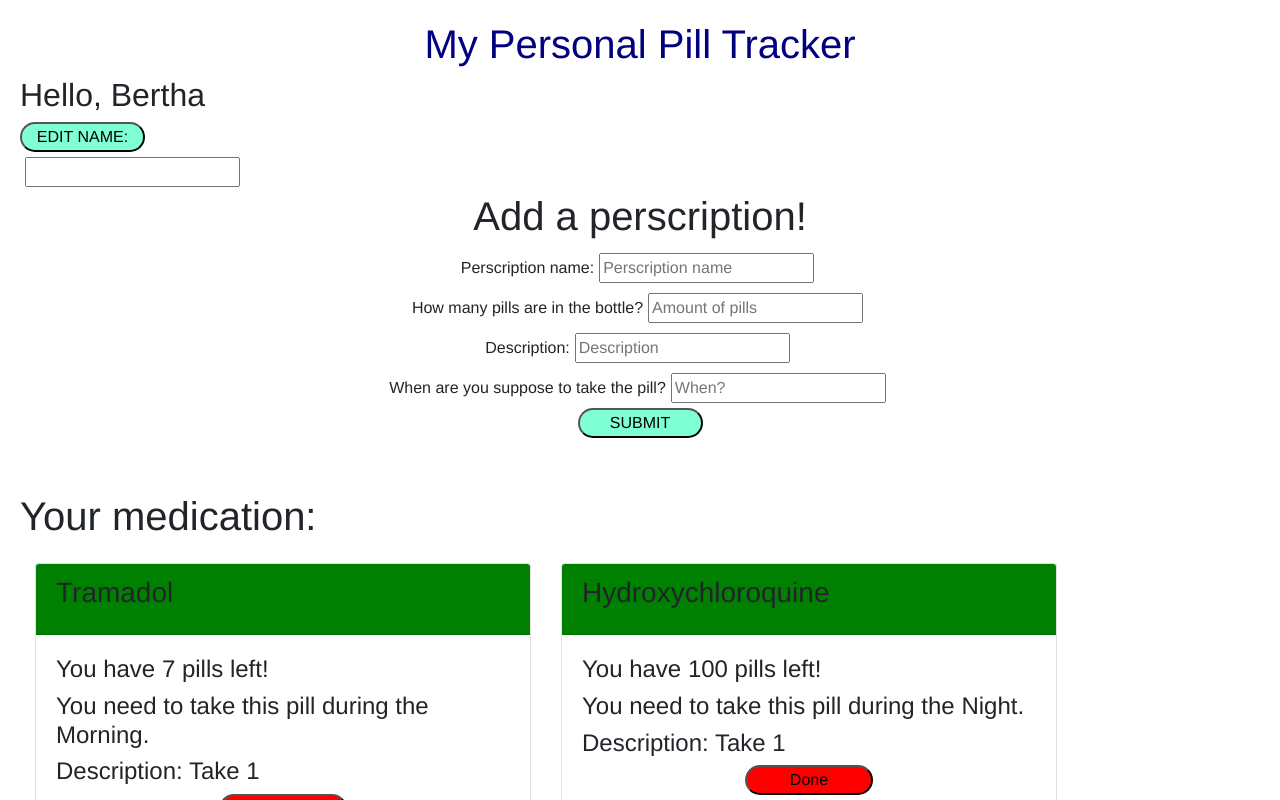
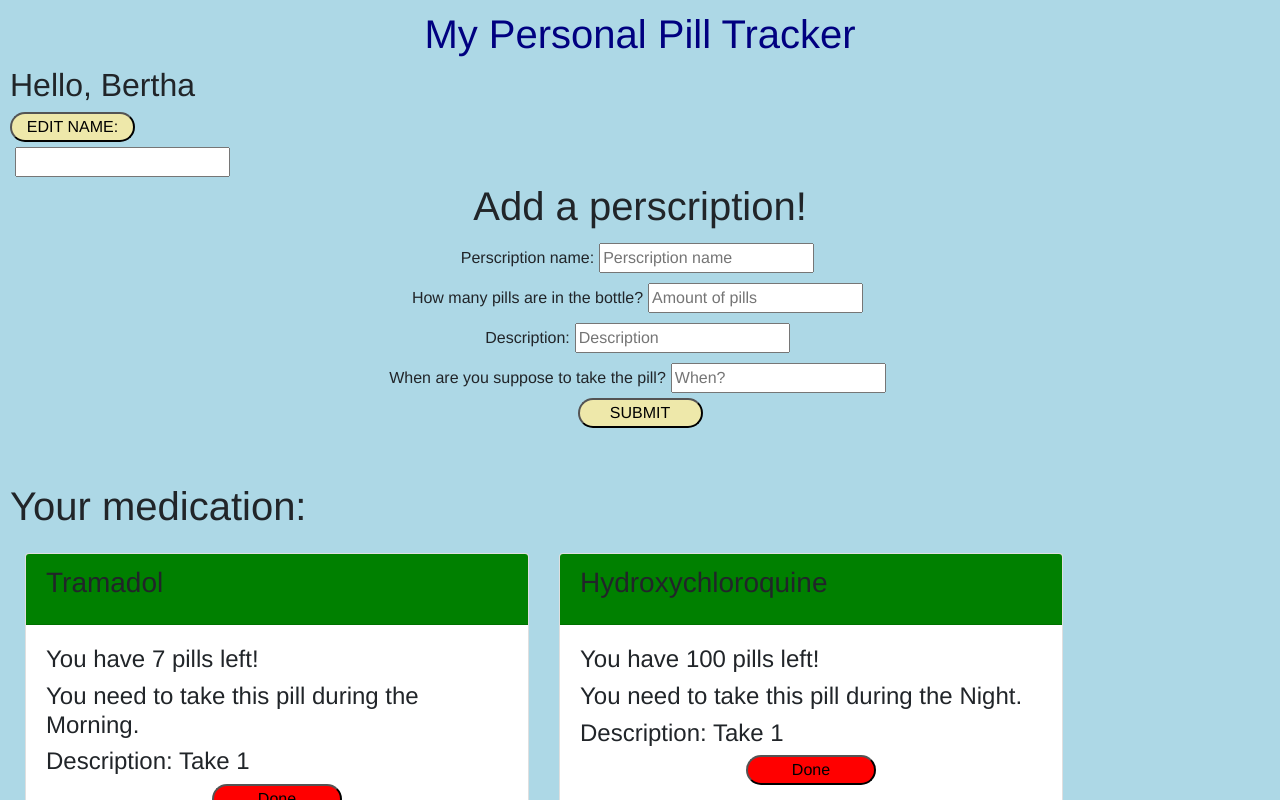
Before and after one commit to bcarrol2/pillTrackerWeb, a React (Create React App) app in the folder pilltracker/: page /medication in a window 1280 px wide. Shown: the top 800 px of the page. Built offline with nearby package versions, Linux system fonts and the light colour scheme; data requests are answered from the project's data file.

Commit message:
styled components incorporated to index page

```diff
--- a/pilltracker/src/App.css
+++ b/pilltracker/src/App.css
@@ -58,6 +58,6 @@ input {
 #basic-button {
   border-radius: 16px;
   width: 125px;
-  background-color: aquamarine;
+  background-color: palegoldenrod;
   text-transform: uppercase;
 }
--- a/pilltracker/src/components/MedicationIndex.js
+++ b/pilltracker/src/components/MedicationIndex.js
@@ -1,9 +1,22 @@
 import React from 'react';
 import MedicationCollection from './MedicationCollection';
 import MedicationForm from './MedicationForm';
+import styled from 'styled-components';
 
 const API = "http://localhost:3000/medication"
 // storing the database file to a variable for easier use
+
+const StyledBody = styled.div `
+  background-color: lightblue;
+  padding: 10px;
+  width: 100%;
+  height: 100%;
+  top: 0;
+  left: 0;
+  right: 0;
+  bottom: 0;
+  position: fixed;
+`;
 
 class MedicationIndex extends React.Component {
 
@@ -54,6 +67,7 @@ class MedicationIndex extends React.Component {
 
         // here is what is rendered on the page
         return (
+            <StyledBody>
             <div>
                 <h1 style={{color: 'navy', textAlign: 'center'}}>My Personal Pill Tracker</h1>
                 <h2>Hello, {name}</h2>
@@ -66,6 +80,7 @@ class MedicationIndex extends React.Component {
                 <MedicationCollection medication={allMedicine} />
                 <br/>
             </div>
+            </StyledBody>
         );
         // above MedicationIndex is running MedicationCollection and passing the new information
         // same goes for MedicationForm
```
